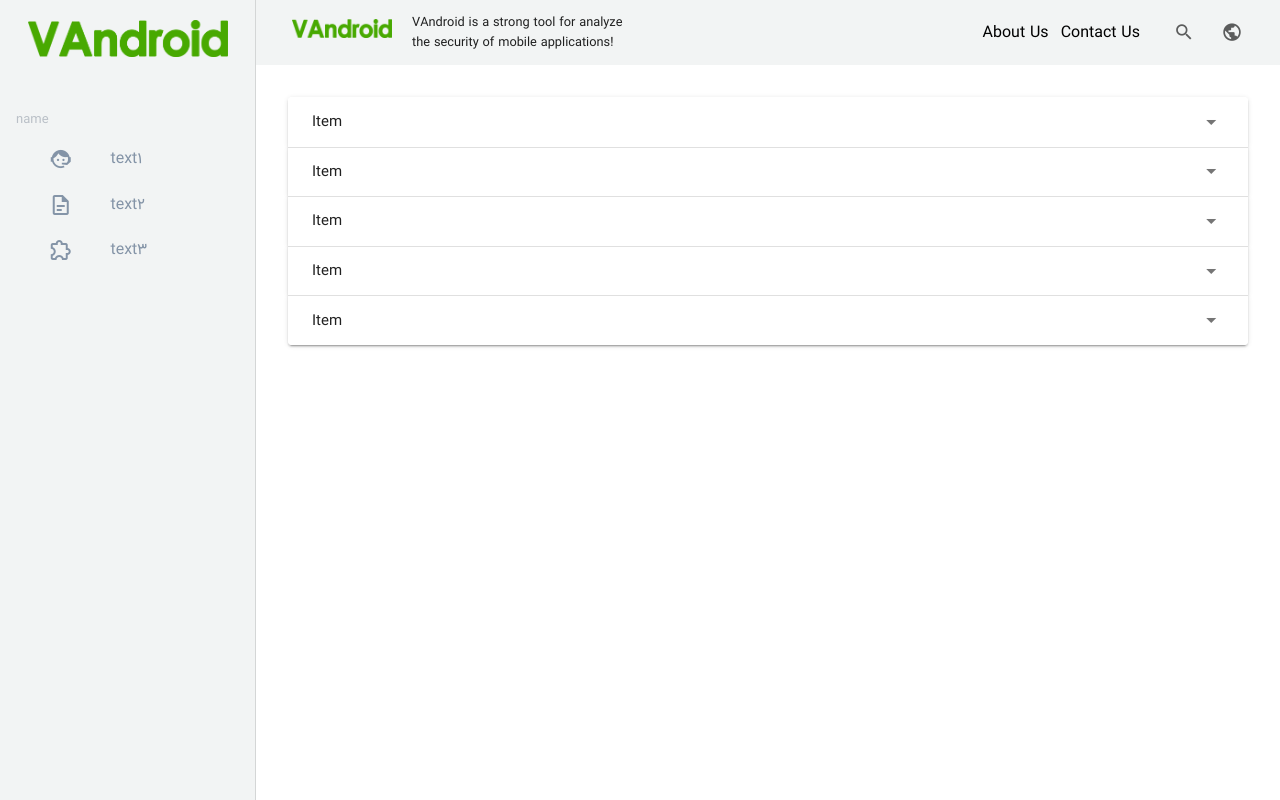
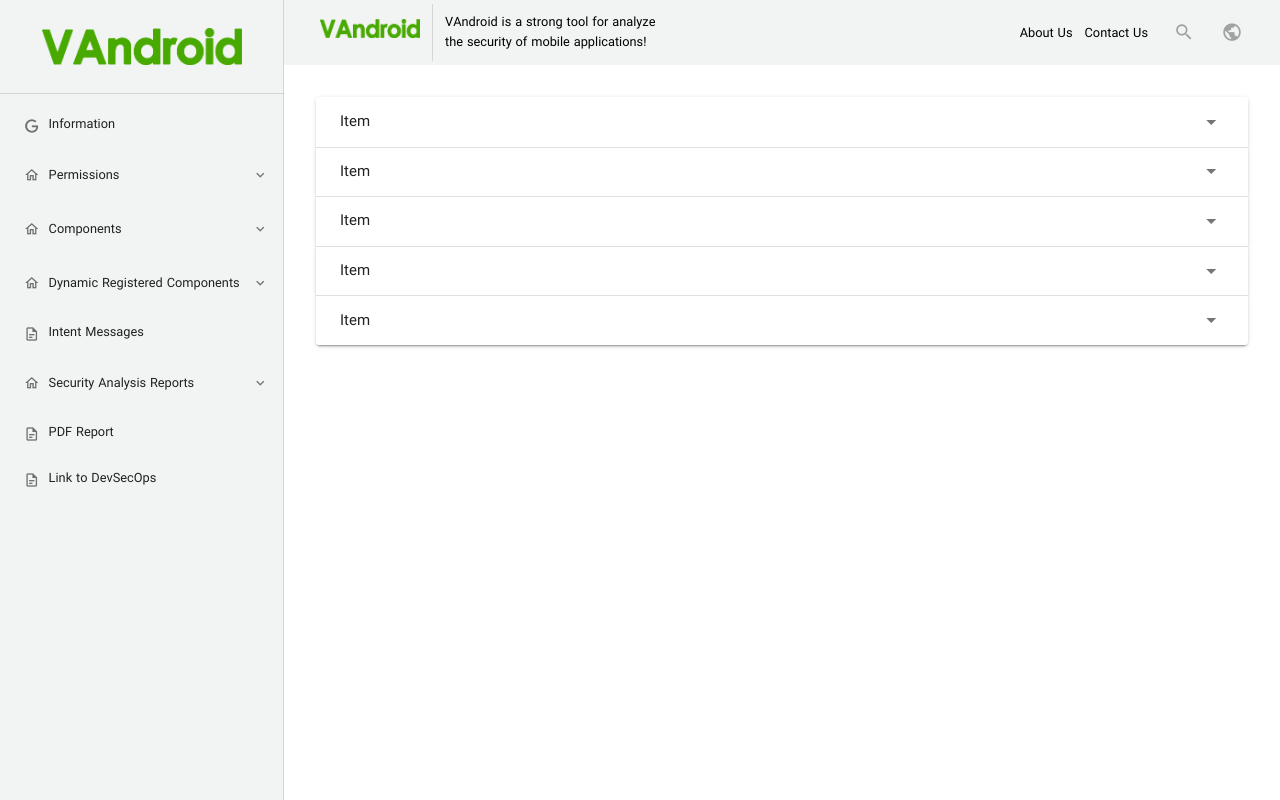
Before and after one commit to Madanian/Vandroid_FrontEnd, a Vue app: page / in a window 1280 px wide. Built offline with nearby package versions, Linux system fonts and the light colour scheme.

Commit message:
edit navigation and header
edit styles in navigation and header + rewrite list tags in navigation and add the desired texts

```diff
--- a/src/App.vue
+++ b/src/App.vue
@@ -22,4 +22,8 @@ a{
   text-decoration: none;
   color: black;
 }
+
+a:hover{
+  color: green !important
+}
 </style>
--- a/src/components/Header.vue
+++ b/src/components/Header.vue
@@ -4,33 +4,40 @@
       app
       elevate-on-scroll
       fixed
-      color="#f2f4f4"
+      :color="color"
       class="px-5 rounded-0"
       height="65vh"
     >
       <v-app-bar-nav-icon
         @click.stop="onClick"
-        v-if="!$vuetify.breakpoint.lgAndUp"
-        class="mr-5"
+        v-if="!$vuetify.breakpoint.lgAndUp && appBarNavIcon"
+        class="mr-3"
       ></v-app-bar-nav-icon>
 
       <a href="#" title="VAndroid">
         <img
           src="@/assets/images/vandroid.png"
-          width="100px"
-          height="18.5px"
+          width="100vw"
+          height="18.5vh"
           class="my-5 mx-auto"
         />
       </a>
 
-      <!-- <div class="my-0 ml-5" style="width: 14rem; fontsize: 0.8rem">
-        VAndroid is a strong tool for analyze the security of mobile
-        applications!
+      <v-divider
+        v-if="$vuetify.breakpoint.smAndUp"
+        vertical
+        class="mx-3"
+      ></v-divider>
+
+      <!-- <div class="my-0" style="width: 14rem; fontSize: .8rem" v-if="$vuetify.breakpoint.smAndUp">
+        VAndroid is a strong tool for analyze the security of mobile applications!
       </div> -->
 
-      <div class="my-0 ml-5" style="width: 14rem; fontSize: .8rem" v-if="$vuetify.breakpoint.smAndUp">
-        VAndroid is a strong tool for analyze the security of mobile applications!
-      </div>
+      <router-link to="#" style="color: black">
+        <div class="my-0" style="width: 14rem; fontSize: .8rem" v-if="$vuetify.breakpoint.smAndUp">
+          VAndroid is a strong tool for analyze the security of mobile applications!
+        </div>
+      </router-link>
 
       <template v-for="rightIcon in rightIcons">
         <Button
@@ -46,8 +53,14 @@
 
       <v-spacer></v-spacer>
 
-      <router-link to="#" style="color: black;">About Us</router-link>
-      <router-link to="#" class="ml-3 mr-5" style="color: black;">Contact Us</router-link>
+      <div>
+        <router-link to="#" style="color: black; font-size: 0.8rem" class="mr-3"
+          >About Us</router-link
+        >
+        <router-link to="#" class="mr-3" style="color: black; font-size: 0.8rem"
+          >Contact Us</router-link
+        >
+      </div>
 
       <template v-for="leftIcon in leftIcons">
         <Button
@@ -77,9 +90,11 @@ export default {
     return {};
   },
   props: {
+    appBarNavIcon: Boolean,
     rightIcons: Array,
     leftIcons: Array,
     profileItems: Array,
+    color: String,
   },
   methods: {
     onClick() {
@@ -90,43 +105,13 @@ export default {
 </script>
 
 <style>
-.backColor {
-  background-color: #f2f4f4;
-}
-
-.v-btn--plain:not(.v-btn--active):not(.v-btn--loading):not(:focus):not(:hover)
-  .v-btn__content {
-  opacity: 1;
-  color: #000000;
-}
-
-.v-btn--icon.v-size--default:hover {
-  color: #5a8dee;
-}
-
 .v-toolbar__content .v-btn.v-btn--icon.v-size--default,
 .v-toolbar__extension .v-btn.v-btn--icon.v-size--default {
   width: 40px;
-}
-
-.profile-name {
-  letter-spacing: 0;
-}
-
-.v-btn:not(.v-btn--round).v-size--default {
-  padding: 0;
 }
 
 .v-toolbar__content,
 .v-toolbar__extension {
   padding: 8.5px 7.5px;
 }
-
-v-badge {
-  padding: 0;
-}
-
-.outer-link-exact-active {
-  color: #5a8dee;
-}
 </style>
--- a/src/components/NavigationDrawer.vue
+++ b/src/components/NavigationDrawer.vue
@@ -1,14 +1,13 @@
 <template>
   <v-navigation-drawer
+    width=" 284.16px"
     v-model="show"
     app
-    color="#f2f4f4"
+    :color="color"
     @click="onClick"
   >
-    <!-- header -->
-    <template v-slot:prepend>
-      <a href="#" title="VAndroid">
-        <v-list-item>
+    <v-list>
+      <v-list-item to="/a">
         <img
           src="@/assets/images/vandroid.png"
           width="200px"
@@ -16,171 +15,65 @@
           class="my-5 mx-auto"
         />
       </v-list-item>
-      </a>
-    </template>
+    </v-list>
 
-    <v-list dense style="margin: 0 1rem">
-      <v-container class="panel-container" v-if="isServices">
-        <v-expansion-panels
-          accordion
-          flat
-          style="border: 1px solid #dfe3e7"
-          :value="0"
+    <v-divider></v-divider>
+
+    <v-list dense class="ml-3 mr-0 pr-1">
+      <v-list-item-group>
+        <div v-for="category in categorys" :key="category.title" class="items">
+          <v-list-item
+            :to="category.link"
+            v-if="!category.expansionPanel"
+            class="px-1 item-height"
           >
-          <v-expansion-panel v-for="service in services" :key="service.name">
-            <router-link
-              to="#"
-              style="color: #8494a7"
-              :title="service.name"
-              class="text-decoration-none"
-            >
+            <v-list-item-icon class="mx-0 mr-1">
+              <v-icon small>{{ category.icon }}</v-icon>
+            </v-list-item-icon>
+            <v-list-item-content>
+              <v-list-item-title style="font-size: 0.8rem">{{
+                category.title
+              }}</v-list-item-title>
+            </v-list-item-content>
+          </v-list-item>
+
+          <v-expansion-panels flat v-else focusable class="item-height">
+            <v-expansion-panel>
               <v-expansion-panel-header
                 style="height: 4vh"
-                class="px-0 py-0"
-                color="white"
+                class="pa-0 px-1"
+                :color="color"
               >
-                <v-icon small color="#8494A7"> {{service.icon}} </v-icon>
-                <p class="my-auto" style="font-size: 1rem">{{service.name}}</p>
-                <v-badge inline color="red accent-1" content="2"></v-badge>
+                <div>
+                  <v-icon small class="ma-0 pa-0 mr-1">
+                    mdi-home-outline
+                  </v-icon>
+                  <span style="font-size: 0.8rem">{{ category.title }}</span>
+                </div>
+                <template v-slot:actions>
+                  <v-icon small> $expand </v-icon>
+                </template>
               </v-expansion-panel-header>
-            </router-link>
 
-            <v-expansion-panel-content class="icon-panel" color="white">
-              <v-divider class="mx-4"></v-divider>
-              <v-list-item
-                v-for="item in service.items"
-                :key="item.title"
-                style="display: block; margin: 0 11px; padding: 10px 9px"
-                class="pl-0"
-              >
-                <router-link
-                  :to="item.link"
-                  :title="item.title"
-                  class="text-decoration-none aHover"
-                  style="display: block"
-                >
-                  <v-list-item-icon class="ml-4 mr-n1" style="display: inline">
-                    <v-icon small color="#8494A7"> {{ item.icon }} </v-icon>
+              <v-expansion-panel-content :color="color" class="pl-2">
+                <div v-for="item in category.items" :key="item.title" class="item-expansion-hover">
+                  <v-list-item :to="item.link">
+                    <v-list-item-icon class="mx-0 mr-1">
+                      <v-icon small>{{ item.icon }}</v-icon>
                     </v-list-item-icon>
-                  <v-list-item-content style="display: inline">
-                    <v-list-item-title
-                      class="px-0"
-                      style="color: #8494a7; display: inline; font-size: 1rem"
-                    >
-                      {{ item.title }}
-                    </v-list-item-title>
+                    <v-list-item-content>
+                      <v-list-item-title>{{ item.title }}</v-list-item-title>
                     </v-list-item-content>
-                </router-link>
                   </v-list-item>
+                </div>
               </v-expansion-panel-content>
             </v-expansion-panel>
           </v-expansion-panels>
-      </v-container>
-
-      <v-list-item class="px-0">
-        <v-list-item-content class="pa-0 ma-0">
-          <v-list-item-title class="px-0 titr">
-            <p class="my-auto mr-5">{{ categorys[0].name }}</p>
-          </v-list-item-title>
-
-          <v-list
-            dense
-            class="py-0"
-            v-for="category in categorys"
-            :key="category.name"
-          >
-            <v-list-item
-              v-for="item in category.items"
-              :key="item.title"
-              link
-              class="ma-0 listI"
-              :class="{ activeClass: item.active }"
-            >
-              <router-link
-
-                :to="item.link"
-                class="text-decoration-none"
-                style="color: #8494a7; padding: 10px 0"
-              >
-                <!-- 5a8dee -->
-                <v-list-item-icon class="ml-4" style="display: inline">
-                  <v-icon color="#8494A7"> {{ item.icon }} </v-icon>
-                </v-list-item-icon>
-                <v-list-item-content class="py-0" style="display: inline">
-                  <v-list-item-title
-                    class="px-0"
-                    style="display: inline; font-size: 1rem"
-                  >
-                    {{ item.title }}
-                  </v-list-item-title>
-                </v-list-item-content>
-              </router-link>
-            </v-list-item>
+        </div>
+      </v-list-item-group>
     </v-list>
 
-          <!-- <v-list-item-subtitle>
-            <v-expansion-panels accordion flat active-class id="borderPanels">
-              <v-expansion-panel @click="changeColor">
-                <router-link
-                  to="#"
-                  style="color: #8494a7"
-                  title="داشبورد"
-                  class="text-decoration-none"
-                >
-                  <v-expansion-panel-header
-                    style="height: 4vh"
-                    class="pa-0"
-                    :color="color"
-                  >
-                    <v-icon color="#8494A7" class="ma-0 pa-0">
-                      mdi-home-outline
-                    </v-icon>
-                    <p class="my-auto" style="font-size: 1rem">داشبورد</p>
-                    <v-badge inline color="red accent-1" content="2"></v-badge>
-                  </v-expansion-panel-header>
-                </router-link>
-
-                <v-expansion-panel-content class="icon-panel" :color="color">
-                  <v-divider class="mx-4"></v-divider>
-                  <v-list-item
-                    v-for="item in items"
-                    :key="item.title"
-                    style="display: block; margin: 0 11px; padding: 10px 9px"
-                    class="pl-0"
-                  >
-                    <router-link
-                      :to="item.link"
-                      :title="item.title"
-                      class="text-decoration-none aHover"
-                      style="display: block"
-                    >
-                      <v-list-item-icon
-                        class="ml-4 mr-n1"
-                        style="display: inline"
-                      >
-                        <v-icon small color="#8494A7"> {{ item.icon }} </v-icon>
-                      </v-list-item-icon>
-                      <v-list-item-content style="display: inline">
-                        <v-list-item-title
-                          class="px-0"
-                          style="
-                            color: #8494a7;
-                            display: inline;
-                            font-size: 1rem;
-                          "
-                        >
-                          {{ item.title }}
-                        </v-list-item-title>
-                      </v-list-item-content>
-                    </router-link>
-                  </v-list-item>
-                </v-expansion-panel-content>
-              </v-expansion-panel>
-            </v-expansion-panels>
-          </v-list-item-subtitle> -->
-        </v-list-item-content>
-      </v-list-item>
-    </v-list>
+    <!-- header -->
   </v-navigation-drawer>
 </template>
 
@@ -191,102 +84,134 @@ export default {
     return {
       categorys: [
         {
-          name: "name",
+          expansionPanel: false,
+          title: "Information",
+          icon: "mdi-google",
+          link: "#",
+        },
+        {
+          expansionPanel: true,
+          title: "Permissions",
+          icon: "mdi-shield-key-outline",
           items: [
             {
-              title: "text1",
-              icon: "mdi-face-agent",
-              link: "#",
-              active: false,
+              title: "Uses Permissions",
+              icon: "mdi-account-key-outline",
+              link: "/b",
             },
             {
-              title: "text2",
-              icon: "mdi-file-document-outline",
-              link: "appchat",
-              active: false,
+              title: "Custom Permissions",
+              icon: "mdi-cellphone-key",
+              link: "/c",
+            },
+            // mdi-format-list-bulleted-square
+            { title: "API Permissions", icon: "mdi-folder-key", link: "/d" },
+          ],
         },
         {
-              title: "text3",
+          expansionPanel: true,
+          title: "Components",
           icon: "mdi-puzzle-outline",
-              link: "#",
-              active: false,
+          items: [
+            { title: "Activities", icon: "mdi-account-key-outline", link: "/e" },
+            { title: "Activity Alias", icon: "mdi-cellphone-key", link: "/f" },
+            { title: "Services", icon: "mdi-folder-key", link: "/g" },
+            { title: "Broadcast Receivers", icon: "mdi-folder-key", link: "/h" },
+            { title: "Content Providers", icon: "mdi-folder-key", link: "/i" },
+          ],
+        },
+        {
+          expansionPanel: true,
+          title: "Dynamic Registered Components",
+          icon: "mdi-puzzle-outline",
+          items: [
+            {
+              title: "Broadcast Receiver",
+              icon: "mdi-account-key-outline",
+              link: "j",
             },
           ],
         },
+        {
+          expansionPanel: false,
+          title: "Intent Messages",
+          icon: "mdi-file-document-outline",
+          link: "k",
+        },
+        {
+          expansionPanel: true,
+          title: "Security Analysis Reports",
+          icon: "mdi-puzzle-outline",
+          items: [
+            {
+              title: "Intent spoofing",
+              icon: "mdi-account-key-outline",
+              link: "l",
+            },
+            {
+              title: "Unauthorized Intent Receipt",
+              icon: "mdi-account-key-outline",
+              link: "m",
+            },
+          ],
+        },
+        {
+          expansionPanel: false,
+          title: "PDF Report",
+          icon: "mdi-file-document-outline",
+          link: "t",
+        },
+        {
+          expansionPanel: false,
+          title: "Link to DevSecOps",
+          icon: "mdi-file-document-outline",
+          link: "v",
+        },
       ],
       show: true,
-      color: "#f2f4f4",
       expand: false,
     };
   },
   props: {
     services: Array,
     isServices: Boolean,
+    color: String,
   },
   methods: {
     onClick() {
       this.$emit("click");
-    },
-    changeColor() {
-      const item = document.getElementById("borderPanels");
-      if (this.expand == false) {
-        item.classList.add("borderPanelsClass");
-        this.color = "white";
-      } else {
-        this.color = "#f2f4f4";
-        item.classList.remove("borderPanelsClass");
-      }
-      this.expand = !this.expand;
     },
   },
 };
 </script>
 
 <style>
-.v-expansion-panel--active > .v-expansion-panel-header {
-  min-height: 48px;
+.v-expansion-panel--active > .v-expansion-panel-header,
+.v-expansion-panel-header {
+  border-radius: 0;
+  min-height: 40px;
 }
 
 .v-icon.v-icon {
-  font-size: 1.4rem;
   width: 1.6rem !important;
   height: 1.6rem;
   line-height: 1.6rem;
-  margin: 0;
 }
 
-.v-expansion-panel-content__wrap {
-  padding: 0 !important;
+.v-expansion-panel-content__wrap,
+.items {
+  padding: 3px !important;
 }
 
-.panel-container {
-  padding: 0;
-}
-
-.titr {
-  margin-top: calc(1.7rem);
-  margin-bottom: 0.5rem !important;
-  font-size: 0.8rem;
-  color: #bac0c7;
-}
-
-.borderPanelsClass {
-  border: 1px solid #dfe3e7;
-}
-
-.aHover {
+.item-expansion-hover {
   transition-duration: 900ms;
 }
 
-.aHover:hover {
-  padding-right: 10px;
+.item-expansion-hover:hover {
+  margin-left: 8px !important;
 }
 
-.activeClass {
-  background-color: #dbe5f3;
-}
-
-.listI:hover {
-  color: transparent !important;
+.v-list-item-group .v-list-item--active {
+  color: green;
 }
 </style>
--- a/src/views/HomeView.vue
+++ b/src/views/HomeView.vue
@@ -1,7 +1,7 @@
 <template>
   <div>
-    <NavigationDrawer v-if="isShowNav"></NavigationDrawer>
-    <Header appBarNavIcon @click="showNav" :leftIcons="leftIcons" :rightIcons="rightIcons"></Header>
+    <NavigationDrawer v-if="isShowNav" :color="color"></NavigationDrawer>
+    <Header appBarNavIcon @click="showNav" :leftIcons="leftIcons" :color="color"></Header>
     <v-main>
       <div class="mx-8 mt-8 mb-5">
         <ExpansionPanel></ExpansionPanel>
@@ -23,7 +23,7 @@ export default {
         { id: 1, name: "mdi-magnify", link: "#" },
         { id: 2, name: "mdi-earth", link: "#" },
       ],
-
+      color: "#f2f4f4",
     };
   },
   methods: {
```
Also changed, not shown: src/router/index.js (+6 -8 lines). Lines whose indentation alone changed are shown as unchanged.
